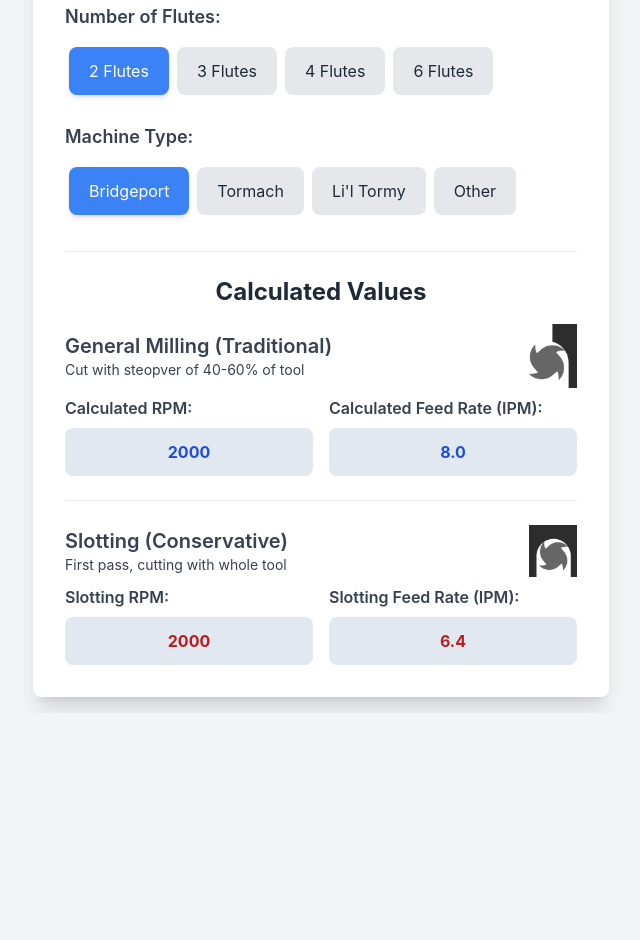
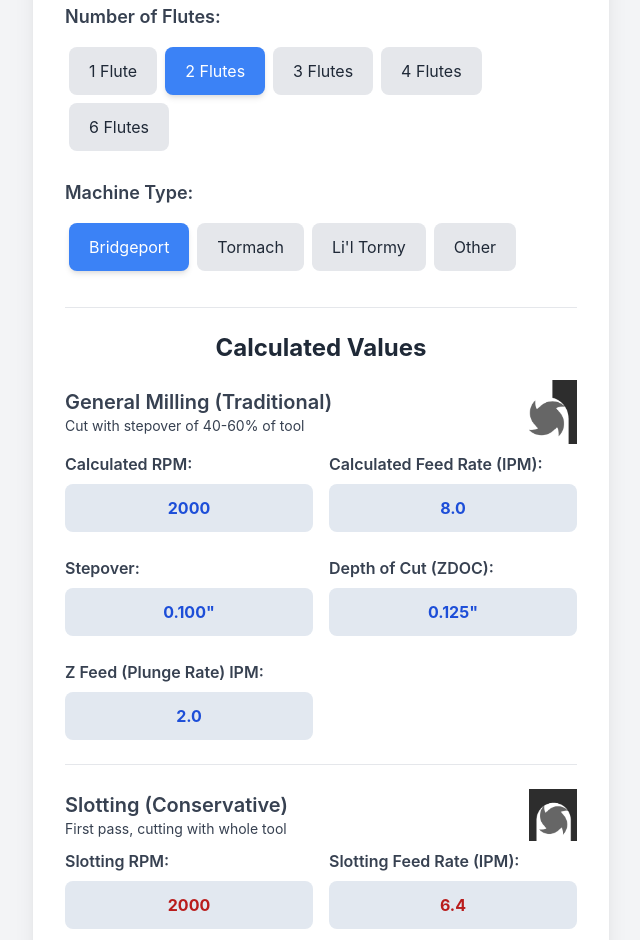
Before and after one commit to makeitlabs/machinistcalculator, a plain HTML site: page index.html in a window 1280 px wide. Shown: the part 498-1438 px from the top of the page, without its empty margins (319-959 px from the left). Before the commit the page ends 1211 px from the top, so only its background shows below. Drawn offline with Linux system fonts and the light colour scheme.

Commit message:
Lil Tormy enhancements

```diff
--- a/const.js
+++ b/const.js
@@ -171,3 +171,26 @@
         };
     }
 }
+
+function getDepthOfCut(diameterInches) {
+  let recommended, maximum;
+
+  if (diameterInches < 0.040) {
+    // Very tiny endmills (<1.0 mm)
+    recommended = diameterInches * 0.10;
+    maximum     = diameterInches * 0.20;
+  } else if (diameterInches < 0.200) {
+    // Small endmills (<1/8")
+    recommended = diameterInches * 0.15;
+    maximum     = diameterInches * 0.25;
+  } else {
+    // Normal / larger endmills
+    recommended = diameterInches * 0.50;
+    maximum     = diameterInches * 1.00;
+  }
+
+  return {
+    recommended: recommended,
+    maximum: maximum
+  };
+}
--- a/index.html
+++ b/index.html
@@ -110,6 +110,7 @@
             <div>
                 <label class="block text-gray-700 text-lg font-semibold mb-3">Number of Flutes:</label>
                 <div id="flutes-input" class="flex flex-wrap justify-center sm:justify-start">
+                    <button class="input-button bg-gray-200 hover:bg-gray-300 text-gray-800 selected" data-value="1">1 Flute</button>
                     <button class="input-button bg-gray-200 hover:bg-gray-300 text-gray-800 selected" data-value="2">2 Flutes</button>
                     <button class="input-button bg-gray-200 hover:bg-gray-300 text-gray-800" data-value="3">3 Flutes</button>
                     <button class="input-button bg-gray-200 hover:bg-gray-300 text-gray-800" data-value="4">4 Flutes</button>
@@ -144,7 +145,7 @@
         <div class="flex items-center justify-between mb-2">
             <div>
                 <h3 class="text-lg sm:text-xl font-semibold text-gray-700" style="margin-bottom:0px">General Milling (Traditional)</h3>
-                <p class="text-sm sm:text-sm text-gray-700">Cut with steopver of 40-60% of tool</p>
+                <p id="stepovermessage" class="text-sm sm:text-sm text-gray-700">Cut with stepover of 40-60% of tool</p>
             </div>
             <img src="tradl.png" alt="Slotting Icon" class="w-12 h-auto xx-sm:w-16 sm:h-auto">
         </div>
@@ -163,6 +164,25 @@
             </div>
         </div>
 
+        <div class="grid grid-cols-1 sm:grid-cols-2 gap-4 mb-6">
+            <!-- RPM Output -->
+            <div>
+                <label class="block text-gray-700 text-md font-semibold mb-2">Stepover:</label>
+                <div id="stepover" class="output-box text-blue-700 font-bold">0</div>
+            </div>
+
+            <div>
+                <label class="block text-gray-700 text-md font-semibold mb-2">Depth of Cut (ZDOC):</label>
+                <div id="zdoc" class="output-box text-blue-700 font-bold">0</div>
+            </div>
+        </div>
+
+        <div class="grid grid-cols-1 sm:grid-cols-2 gap-4 mb-6">
+            <div>
+                <label class="block text-gray-700 text-md font-semibold mb-2">Z Feed (Plunge Rate) IPM:</label>
+                <div id="zfeed" class="output-box text-blue-700 font-bold">0</div>
+            </div>
+        </div>
         <hr />
         <br />
         <!-- Slotting/First Pass Calculations Row -->
@@ -258,7 +278,15 @@
                     smallToolWarning.classList.add('hidden');
                 }
 
+           // Stepover calculation and message
+            var stepover = (selectedDiameter * 0.40)
+            var zdoc = getDepthOfCut(selectedDiameter);
+
+            document.getElementById('zdoc').textContent = zdoc.recommended.toFixed(3)+"\"";
+            document.getElementById('stepover').textContent = stepover.toFixed(3)+"\"";
+            document.getElementById('zfeed').textContent = (calculatedFeedRate * 0.25).toFixed(1);
         }
+        // end UpdateOutputs
 
         // Event listener for Tool Diameter buttons
         document.getElementById('diameter-input').addEventListener('click', (event) => {
```
